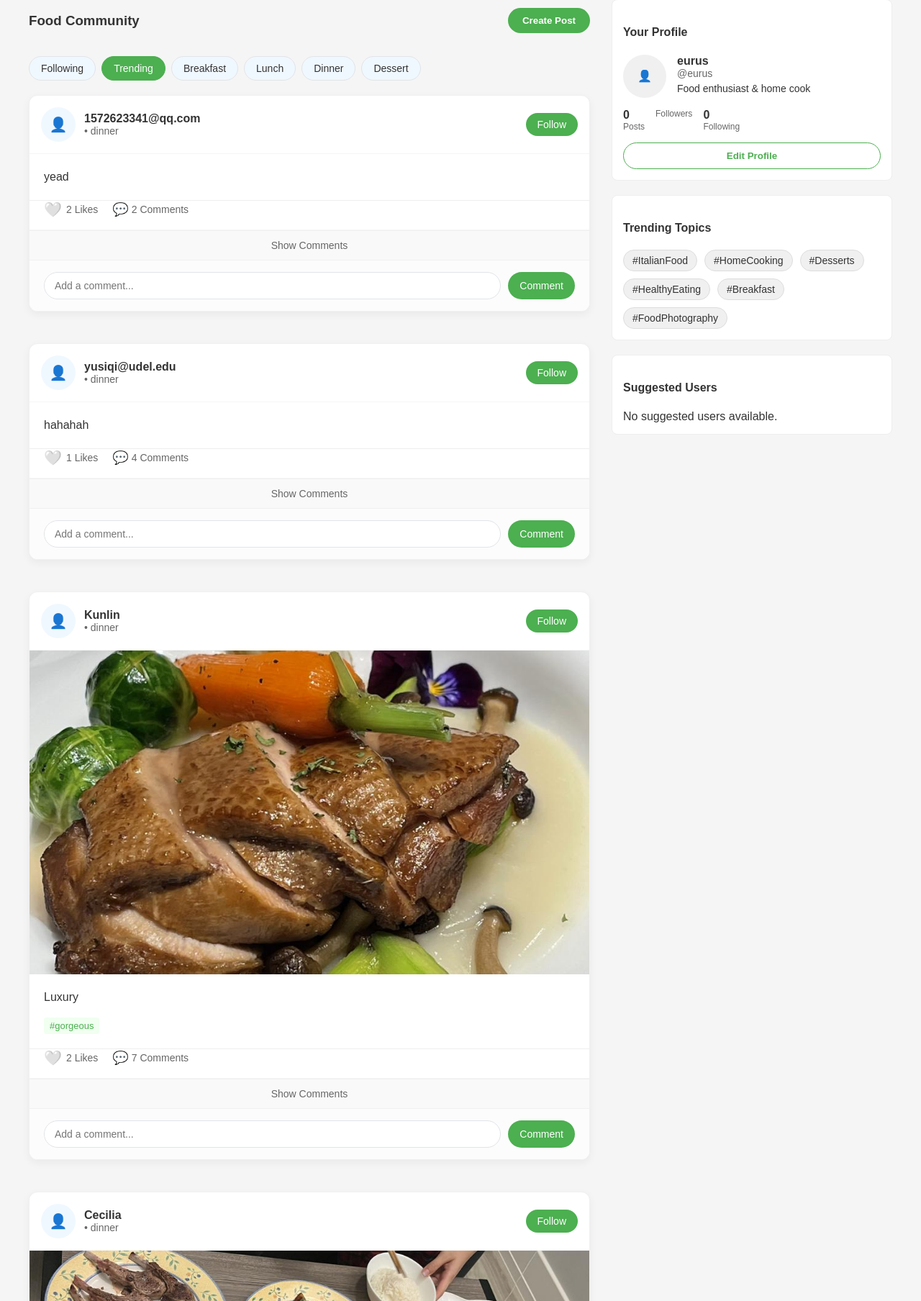
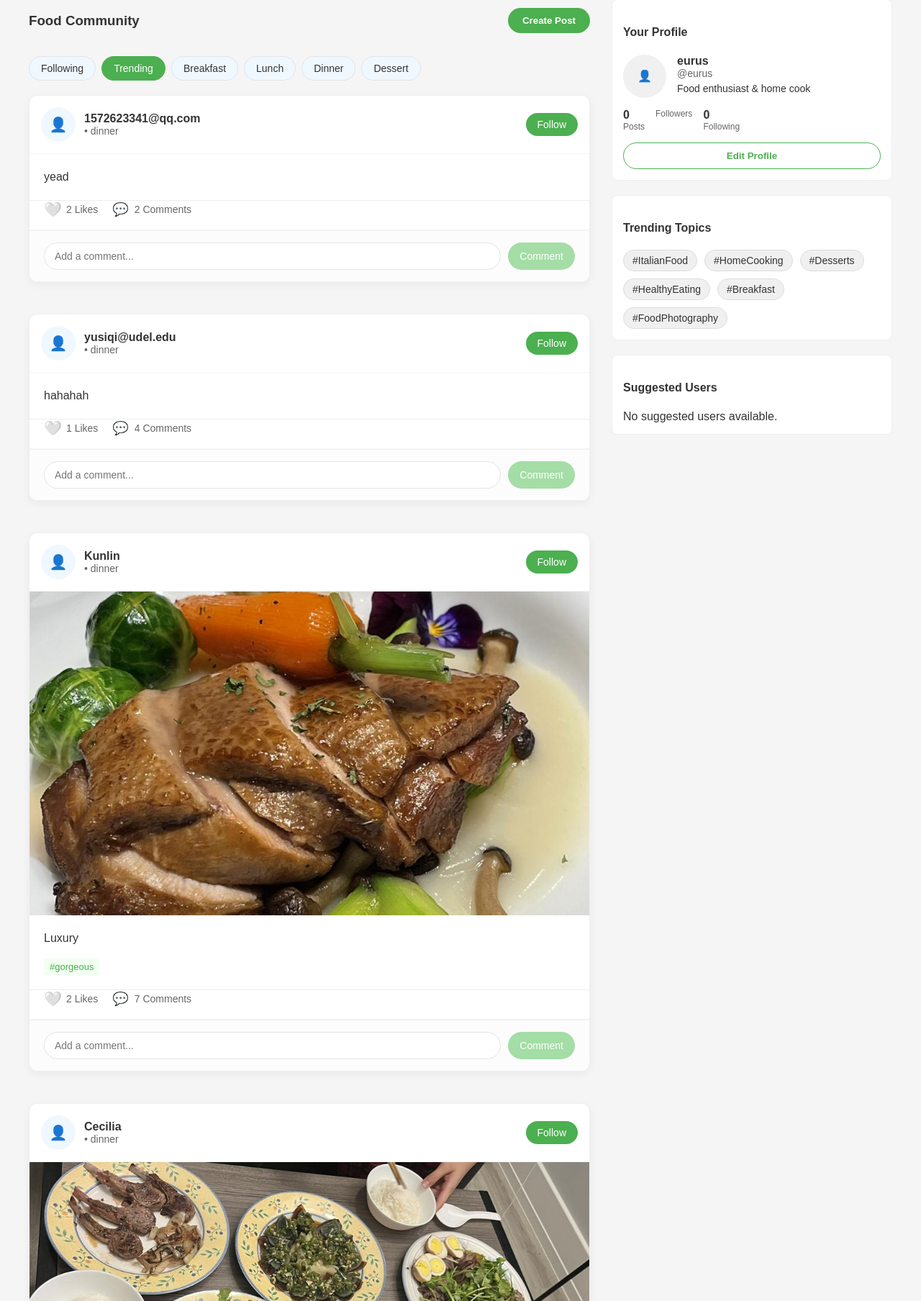
Before and after one commit to HeatherYangHui/FoodMasterWebsite, a Django app: page /social/ in a window 1280 px wide. Shown: the part 112-1920 px from the top of the page at 72% size. Run offline with Django 5.2, Linux system fonts and the light colour scheme; a user stored in the database is signed in; data comes from the database, SQL or seed files in the repository; both versions use the stored data as it was after the commit; some libraries are stand-ins or nearby versions.

Commit message:
fix comment show issues

```diff
--- a/foodmaster/foodmaster/templates/foodmaster/social_feed.html
+++ b/foodmaster/foodmaster/templates/foodmaster/social_feed.html
@@ -76,8 +76,8 @@
                   <span class="like-count" style="font-size: 14px; color: #666;">{{ post.total_likes }} Likes</span>
                 </div>
 
-                <span class="comment-count" style="font-size: 14px; color: #666; display: flex; align-items: center; gap: 4px;">
-                  <span style="font-size: 18px;">💬</span> {{ post.comments.count }} Comments
+                <span class="comment-count" onclick="toggleComments(this)" style="cursor: pointer; display: inline-flex; align-items: center; gap: 4px; font-size: 14px; color: #666;">
+                  <span style="font-size: 18px;">💬</span><span class="toggle-text"></span> {{ post.comments.count }} Comments
                 </span>
 
                 {% if post.author == request.user %}
@@ -86,11 +86,6 @@
                   </button>
                 {% endif %}
               </div>
-
-              <button class="toggle-comments-btn" onclick="toggleComments(this)"
-                style="width: 100%; background-color: #f9f9f9; border: none; border-top: 1px solid #f0f0f0; padding: 12px; text-align: center; font-size: 14px; color: #666; cursor: pointer; transition: background-color 0.2s;">
-                Show Comments
-              </button>
 
               <!-- comment list -->
               <div class="comments" data-post-id="{{ post.id }}" style="padding: 0 20px; display: none; background-color: #fcfcfc;">
@@ -117,7 +112,7 @@
                 <input type="text" name="content" placeholder="Add a comment..."
                   style="flex: 1; padding: 10px 14px; border: 1px solid #e1e4e8; border-radius: 20px; font-size: 14px; outline: none; transition: border 0.2s;">
                 <button type="submit"
-                  style="background-color: #4CAF50; color: white; border: none; border-radius: 20px; padding: 8px 16px; font-size: 14px; cursor: pointer; transition: background-color 0.2s;">
+                  style="background-color: #a4dda6; color: white; border: none; border-radius: 20px; padding: 8px 16px; font-size: 14px; cursor: pointer; transition: background-color 0.2s;">
                   Comment
                 </button>
               </form>
@@ -247,16 +242,31 @@
   .then(response => response.json())
   .then(data => {
     if (data.success) {
+      // Clear input
       contentInput.value = '';
-        const parent = formElement.parentElement;
-        const commentCountSpan = parent.querySelector('.comment-count');
+      // Find comment-count and comments container in the same post
+      const postElement = formElement.closest('.post');
+      const commentCountSpan = postElement.querySelector('.comment-count');
+      const commentsContainer = postElement.querySelector('.comments');
+
+      // Update comment count
       commentCountSpan.textContent = data.comments_count + ' Comments';
-        const commentsContainer = parent.querySelector('.comments');
+
+      // Append new comment
       const newCommentDiv = document.createElement('div');
-        newCommentDiv.classList.add('comment');
-        newCommentDiv.style.marginBottom = '10px';
-        newCommentDiv.innerHTML = `<strong>${data.author}</strong>: ${data.content}`;
-        commentsContainer.appendChild(newCommentDiv);
+      newCommentDiv.innerHTML = `
+        <div class="comment" style="padding: 16px 0; border-bottom: 1px solid #f0f0f0;">
+          <div style="display: flex; gap: 8px; align-items: flex-start;">
+            <div style="width: 32px; height: 32px; border-radius: 50%; background-color: #f0f8ff; display: flex; align-items: center; justify-content: center; font-size: 14px;">👤</div>
+            <div>
+              <div style="font-weight: 600; font-size: 14px; color: #333;">${data.author}</div>
+              <div style="font-size: 14px; color: #333; margin-top: 4px;">${data.content}</div>
+              <div style="font-size: 12px; color: #999; margin-top: 4px;">${data.created_at}</div>
+            </div>
+          </div>
+        </div>
+      `;
+      commentsContainer.appendChild(newCommentDiv.firstElementChild);
     } else {
       alert('Error adding comment: ' + data.error);
     }
@@ -264,15 +274,20 @@
   .catch(error => console.error('Error:', error));
 }
 
-  function toggleComments(button) {
-    const postElement = button.closest('.post');
+  function toggleComments(triggerElement) {
+  const postElement = triggerElement.closest('.post');
   const commentsSection = postElement.querySelector('.comments');
-    if (commentsSection.style.display === 'none') {
+  const toggleText = triggerElement.querySelector('.toggle-text');
+  if (!commentsSection.style.display || commentsSection.style.display === 'none') {
     commentsSection.style.display = 'block';
-      button.textContent = '💬 Hide Comments';
+    if (toggleText) {
+      toggleText.textContent = ' Hide';
+    }
   } else {
     commentsSection.style.display = 'none';
-      button.textContent = '💬 Show Comments';
+    if (toggleText) {
+      toggleText.textContent = '';
+    }
   }
 }
 
```
Also changed, not shown: foodmaster/db.sqlite3. Lines whose indentation alone changed are shown as unchanged.
